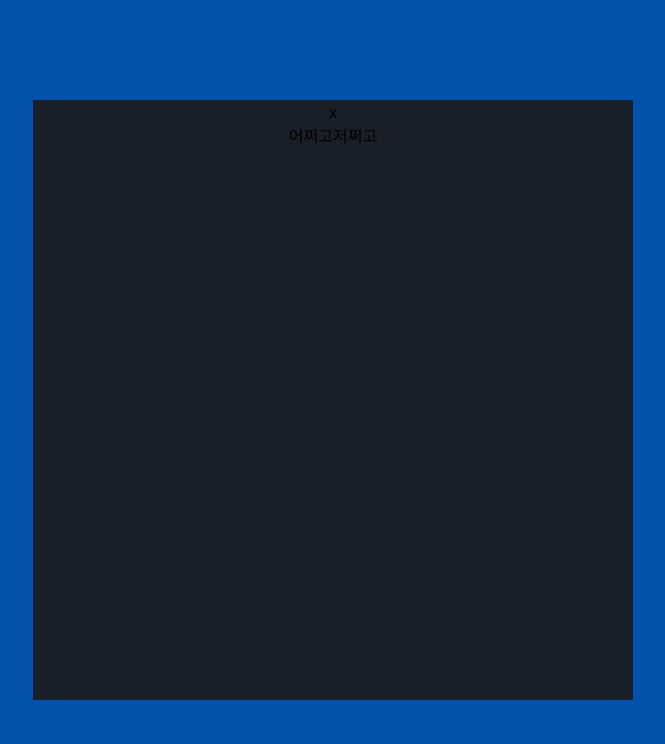
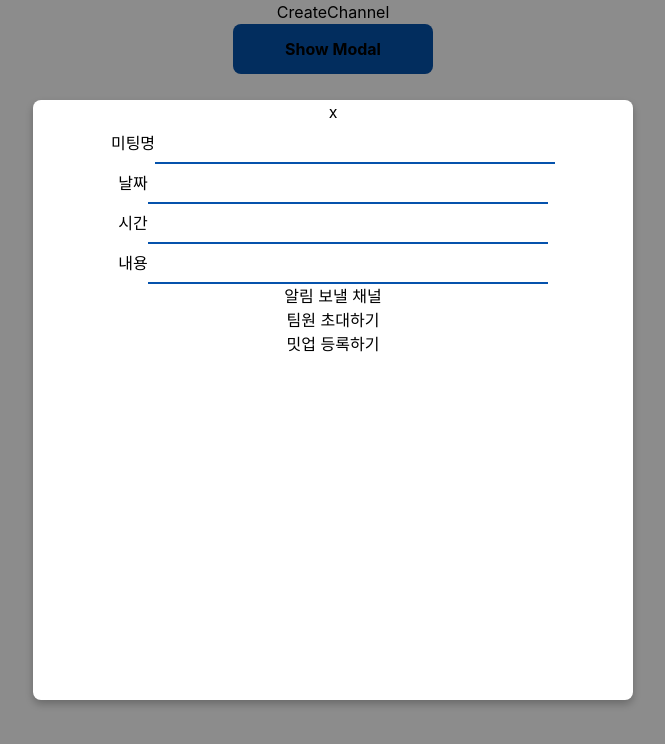
Before and after one commit to drsuneamer/MeetUp, a React (Create React App) app in the folder frontend/: page /create-channel in a window 1280 px wide. Both pictures are taken after a click on the button "Show Modal". Shown: the top 744 px of the page, without its empty margins (307-972 px from the left). Built offline with nearby package versions, Linux system fonts and the light colour scheme.

Commit message:
[#S07P31A102-78][FE] feat: add dropdown

```diff
--- /dev/null
+++ b/frontend/src/components/SearchableDropdown.tsx
@@ -0,0 +1,93 @@
+import React, { useEffect, useRef, useState } from "react";
+
+const SearchableDropdown = ({
+    options,
+    label,
+    id,
+    selectedVal,
+    handleChange,
+  }: {
+    options: any,
+    label: string;
+    id: number;
+    name: string;
+    selectedVal: any;
+    handleChange: any;
+    toggle?: void;
+  }) => {
+    const [query, setQuery] = useState("");
+    const [isOpen, setIsOpen] = useState(false);
+
+    const inputRef = useRef(null);
+
+    useEffect(() => {
+      document.addEventListener("click", toggle);
+      return () => document.removeEventListener("click", toggle);
+    }, []);
+
+    const selectOption = (option:any) => {
+      setQuery(() => "");
+      handleChange(option[label]);
+      setIsOpen((isOpen) => !isOpen);
+    };
+
+    function toggle(e:React.MouseEvent<HTMLInputElement> | any) {
+      setIsOpen(e && e.target === inputRef.current);
+    }
+
+    const getDisplayValue = () => {
+      if (query) return query;
+      if (selectedVal) return selectedVal;
+
+      return "";
+    };
+
+    const filter = (options:any) => {
+      return options.filter(
+        (option:any) => option[label].toLowerCase().indexOf(query.toLowerCase()) > -1
+      );
+    };
+
+function SearchableDropdown():any {
+    return (
+      <div className="SearchableDropdown">
+        <h1>SearchableDropdown</h1>
+        <div className="dropdown">
+            <div className="control">
+                <div className="selected-value">
+                <input
+                    ref={inputRef}
+                    type="text"
+                    value={getDisplayValue()}
+                    name="searchTerm"
+                    onChange={(e) => {
+                    setQuery(e.target.value);
+                    handleChange(null);
+                    }}
+                    onClick={toggle}
+                />
+                </div>
+                <div className={`arrow ${isOpen ? "open" : ""}`}></div>
+            </div>
+
+            <div className={`options ${isOpen ? "open" : ""}`}>
+                {filter(options).map((option:any, index:number) => {
+                return (
+                    <div
+                    onClick={() => selectOption(option)}
+                    className={`option ${
+                        option[label] === selectedVal ? "selected" : ""
+                    }`}
+                    key={`${id}-${index}`}
+                    >
+                    {option[label]}
+                    </div>
+                );
+                })}
+            </div>
+        </div>
+      </div>
+    );
+    }
+  }
+  export default SearchableDropdown;
--- a/frontend/src/components/modal/Modal.tsx
+++ b/frontend/src/components/modal/Modal.tsx
@@ -1,4 +1,6 @@
-import React, { PropsWithChildren }from 'react';
+import React, { useState, PropsWithChildren }from 'react';
+import SearchableDropdown from "../SearchableDropdown";
+
 interface ModalDefaultType {
   onClickToggleModal: () => void;  // 함수 타입 정의
 }
@@ -6,14 +8,48 @@ interface ModalDefaultType {
 function Modal({
   onClickToggleModal,
 }: PropsWithChildren<ModalDefaultType>) {
+  const [value, setValue] = useState("Select option...");
+  const animals = ['a', 'b', 'c']
+  const id=1
   return (
     <div className="w-[100%] h-[100%] fixed flex justify-center items-center">
-      <div className="w-[600px] h-[600px] flex flex-col items-center bg-body z-10">
+      <div className="w-[600px] h-[600px] flex flex-col items-center bg-background z-10 rounded drop-shadow-shadow">
         <div onClick={onClickToggleModal}>x</div>
-        어쩌고저쩌고
+        <div className="flex flex-col">
+          <div>
+            <span>미팅명</span>
+            <input type="text" name="title" className="w-s h-[40px] outline-none border-solid border-b-2 border-title focus:border-b-point active:border-b-point"/>
+          </div>
+          <div>
+            <span>날짜</span>
+            <input type="text" name="title" className="w-s h-[40px] outline-none border-solid border-b-2 border-title focus:border-b-point active:border-b-point"/>
+          </div>
+          <div>
+            <span>시간</span>
+            <input type="text" name="title" className="w-s h-[40px] outline-none border-solid border-b-2 border-title focus:border-b-point active:border-b-point"/>
+          </div>
+          <div>
+            <span>내용</span>
+            <input type="text" name="title" className="w-s h-[40px] outline-none border-solid border-b-2 border-title focus:border-b-point active:border-b-point"/>
+          </div>
+          <div>
+            <span>알림 보낼 채널</span>
+            {/* <SearchableDropdown
+              options={animals}
+              label="name"
+              id={id}
+              selectedVal={value}
+              handleChange={(val:any) => setValue(val)}/> */}
+          </div>
+          <div>
+            <span>팀원 초대하기</span>
+
+          </div>
+          <button>밋업 등록하기</button>
+        </div>
         </div>
       <div
-        className='w-[100%] h-[100%] fixed top:0 z-9 bg-title'
+        className='w-[100%] h-[100%] fixed top:0 z-9 bg-[rgba(0,0,0,0.45)]'
         onClick={(e: React.MouseEvent) => {
           e.preventDefault();
 
```
